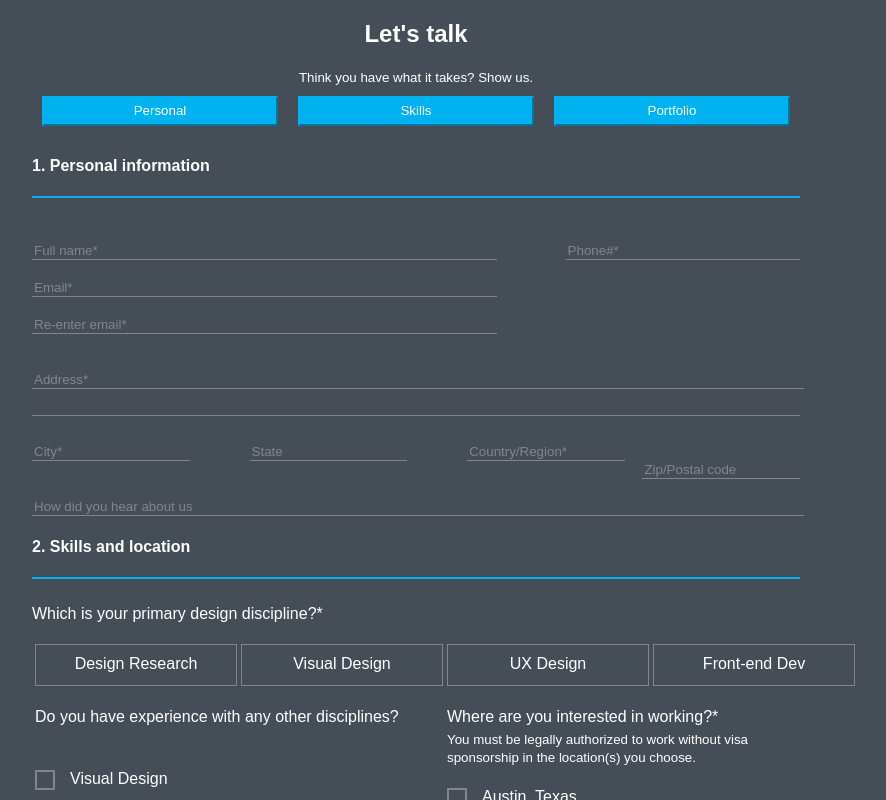
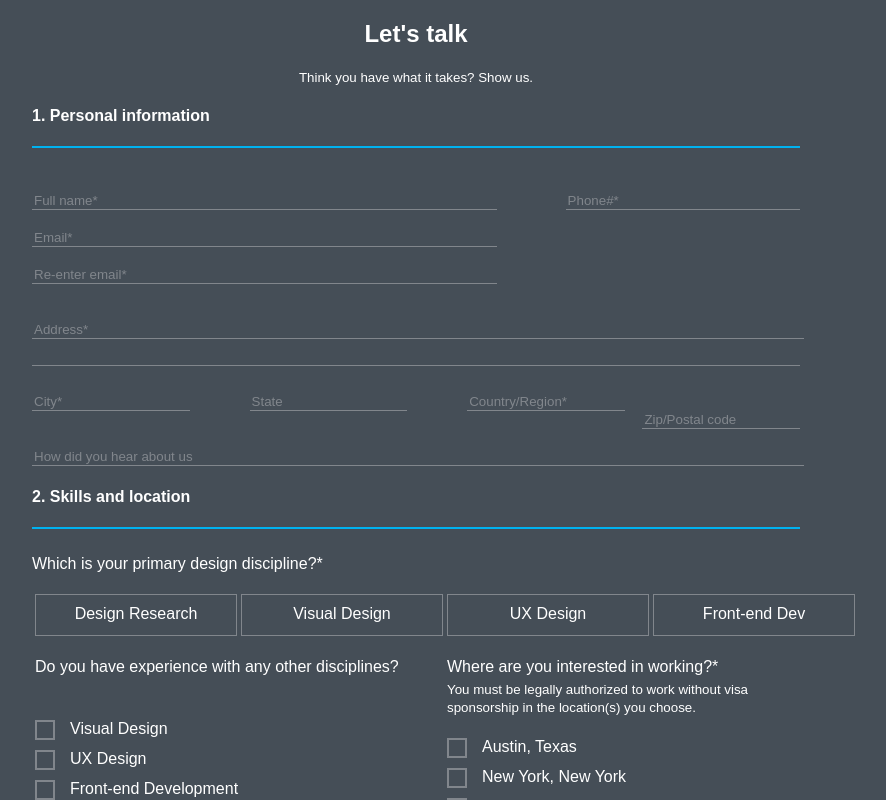
Before and after one commit to Sannu8/React-Form, a React (Create React App) app: page / in a window 1280 px wide. Shown: the top 800 px of the page, without its empty margins (224-1110 px from the left). Built offline with nearby package versions, Linux system fonts and the light colour scheme.

Commit message:
React-Router features eliminated

```diff
--- a/src/App.js
+++ b/src/App.js
@@ -1,6 +1,5 @@
 import React, { Component } from "react";
 import "./Css/App.css";
-import { BrowserRouter, Route, Link } from "react-router-dom";
 
 import Header from "./Header";
 import Button from "./Button";
@@ -12,21 +11,7 @@ class App extends Component {
 	render() {
 		return (
 			<form>
-				<BrowserRouter>
-					<div>
-						<Route path="/" component={Header} />
-						<Route path="/personal" component={Info} />
-						<Route path="/skills" component={Skills} />
-						<Route path="/portfolio" component={Portfolio} />
-					</div>
-				</BrowserRouter>
-
-				<div className="flex-container">
-					<Button title="Personal" />
-					<Button title="Skills" />
-					<Button title="Portfolio" />
-				</div>
-
+				<Header />
 				<Info />
 				<Skills />
 				<Portfolio />
--- a/src/Info.js
+++ b/src/Info.js
@@ -207,6 +207,12 @@ class Info extends Component {
 		}
 	}
 
+	handleFocus = e => {
+		this.setState({
+			errorText: ""
+		});
+	};
+
 	render() {
 		return (
 			<div>
@@ -228,6 +234,7 @@ class Info extends Component {
 					value={this.state.fullName}
 					onChange={e => this.setState({ fullName: e.target.value })}
 					onBlur={e => this.validate("fullname")}
+					onFocus={e => this.handleFocus("fullname")}
 					required
 				/>
 
@@ -255,6 +262,7 @@ class Info extends Component {
 					value={this.state.email}
 					onChange={e => this.setState({ email: e.target.value })}
 					onBlur={e => this.validate("email")}
+					onFocus={e => this.handleFocus()}
 					required
 				/>
 				<br />
```
